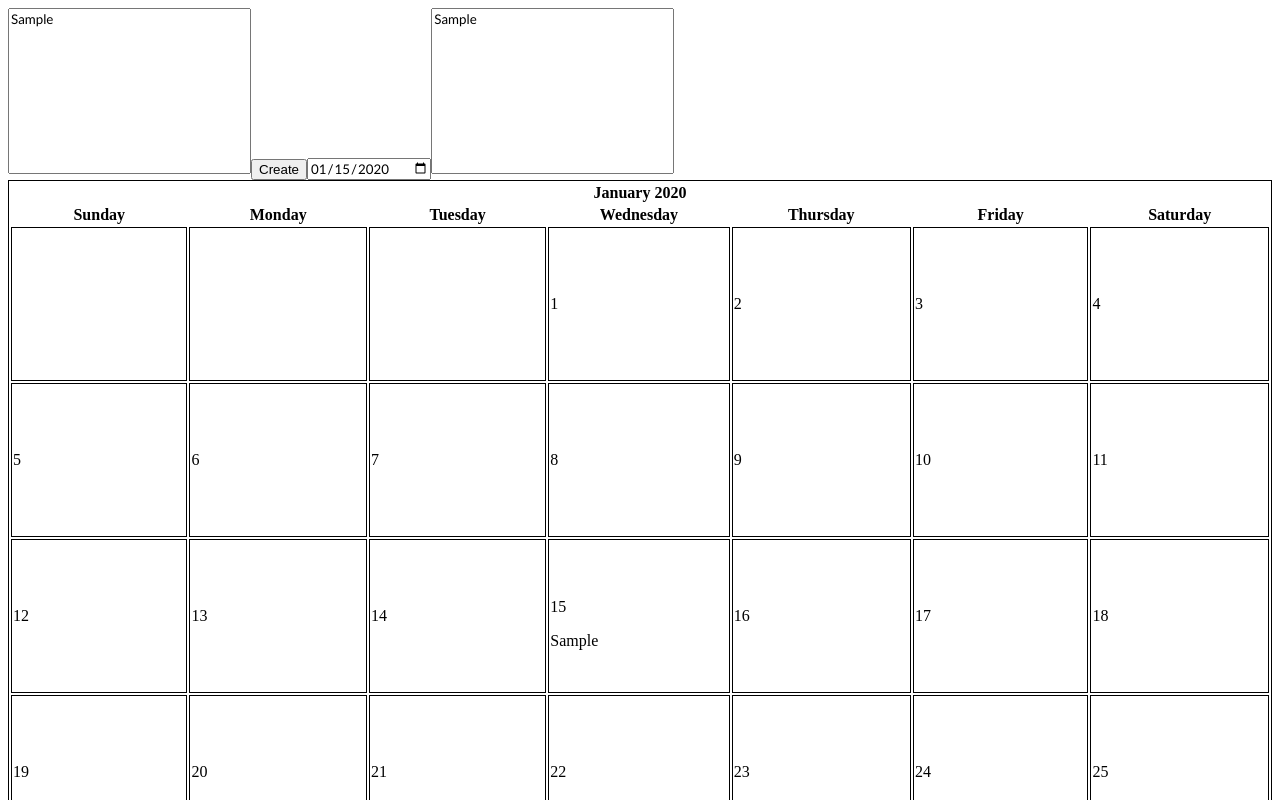
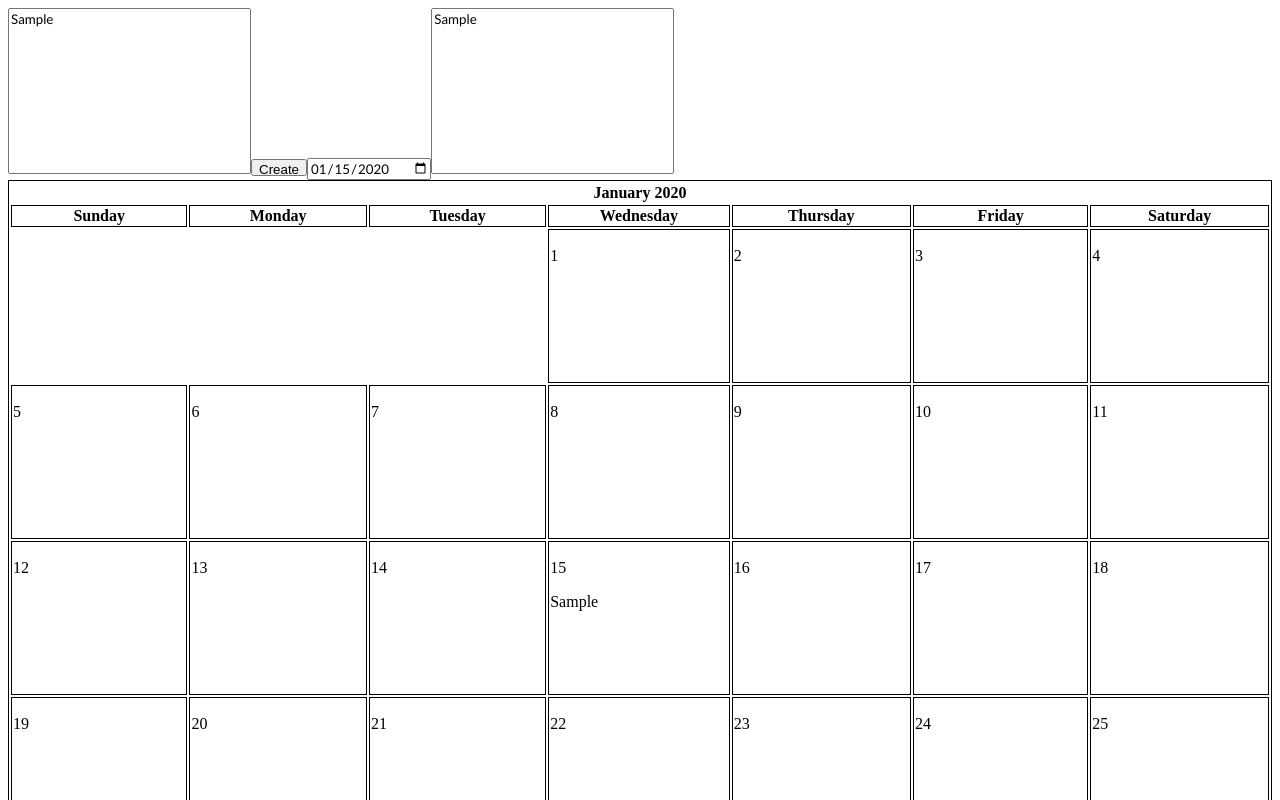
Before and after one commit to MatthewA-dev/CalendarCreator, a React (Create React App) app in the folder calendar/: page / in a window 1280 px wide. Both pictures are taken after typing "Sample", "2020-01-15", "Sample" into the empty fields and a click on the button "Create". Shown: the top 800 px of the page. Built offline with nearby package versions, Linux system fonts and the light colour scheme.

Commit message:
Fixed Bugs and adjusted styles

```diff
--- a/calendar/src/App.css
+++ b/calendar/src/App.css
@@ -1,4 +1,10 @@
 .app {
+  display: grid;
+}
+
+.dayWeek {
+  border: 1px solid black;
+  text-align: center;
 }
 
 .month {
@@ -9,10 +15,11 @@
   border: 1px solid black;
 }
 
-.day {
+.dayCell {
   border: 1px solid black;
   width: 200px;
   height: 150px;
+  vertical-align: top;
 }
 
 .daynum {
--- a/calendar/src/App.js
+++ b/calendar/src/App.js
@@ -42,9 +42,9 @@ function returnDays(classinput, invalidDatesInput, start) {
   var invalidDays = [];
 
   for (let x = 0; x < content.length; x++) {
-    x = content[x];
-    x = x.split(",");
-    let date = new Date(Number(x[0]), Number(x[1]) - 1, Number(x[2]));
+    let invDay = content[x];
+    invDay = invDay.split(",");
+    let date = new Date(Number(invDay[0]), Number(invDay[1]) - 1, Number(invDay[2]));
     invalidDays.push(date);
   }
 
@@ -147,9 +147,11 @@ function Calendar(props) {
           }
           // Build day
           var day = (
-            <td className="day" key={daynum}>
-              <p className="daynum">{currentday.getDate()}</p>
-              {daycont}
+            <td className="dayCell" key={daynum}>
+              <div className="day">
+                <p className="daynum">{currentday.getDate()}</p>
+                {daycont}
+              </div>
             </td>
           );
           currentday.setDate(currentday.getDate() + 1);
@@ -174,13 +176,13 @@ function Calendar(props) {
               </th>
             </tr>
             <tr>
-              <th style={{ textAlign: "center" }}>Sunday</th>
-              <th style={{ textAlign: "center" }}>Monday</th>
-              <th style={{ textAlign: "center" }}>Tuesday</th>
-              <th style={{ textAlign: "center" }}>Wednesday</th>
-              <th style={{ textAlign: "center" }}>Thursday</th>
-              <th style={{ textAlign: "center" }}>Friday</th>
-              <th style={{ textAlign: "center" }}>Saturday</th>
+              <th className="dayWeek">Sunday</th>
+              <th className="dayWeek">Monday</th>
+              <th className="dayWeek">Tuesday</th>
+              <th className="dayWeek">Wednesday</th>
+              <th className="dayWeek">Thursday</th>
+              <th className="dayWeek">Friday</th>
+              <th className="dayWeek">Saturday</th>
             </tr>
             {allWeeks}
           </tbody>
```
